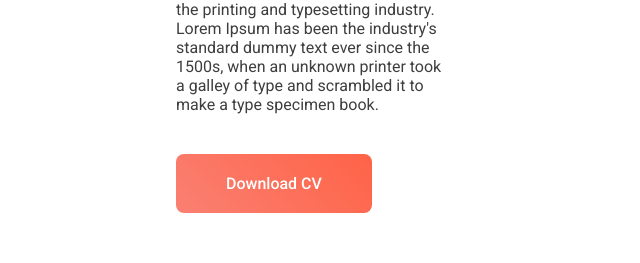
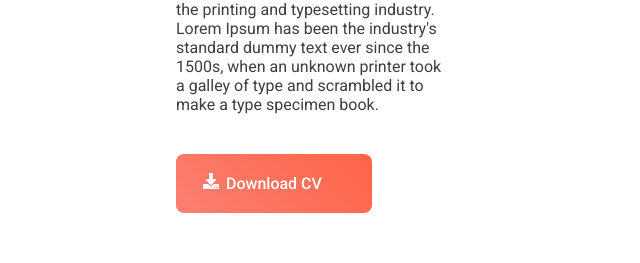
Before and after one commit to marufpbt/personal-website, a plain HTML site: page index.html in a window 1280 px wide. Shown: the part 813-1076 px from the top of the page, 629-1269 px from the left. Drawn offline with Linux system fonts and the light colour scheme.

Commit message:
donwload button added

```diff
--- a/index.html
+++ b/index.html
@@ -6,6 +6,7 @@
 	<title>Personal Website</title>
 	<!--css here-->
 	<link rel="stylesheet" href="style.css">
+	<link rel="stylesheet" href="https://pro.fontawesome.com/releases/v5.10.0/css/all.css" integrity="sha384-AYmEC3Yw5cVb3ZcuHtOA93w35dYTsvhLPVnYs9eStHfGJvOvKxVfELGroGkvsg+p" crossorigin="anonymous"/>
 </head>
 <body>
 	<!--header start-->
@@ -61,7 +62,10 @@
 							<p class="mt-40">
 								Lorem Ipsum is simply dummy text of the printing and typesetting industry. Lorem Ipsum has been the industry's standard dummy text ever since the 1500s, when an unknown printer took a galley of type and scrambled it to make a type specimen book.
 							</p>
-							<a href="#" class="btn mt-40 btn-style">Download CV</a>
+							<div class="download-wrapper">
+								<a href="#" class="btn mt-40 btn-style">Download CV</a>
+								<i class="fas fa-download"></i>
+							</div>
 						</div>
 					</div>
 
--- a/style.css
+++ b/style.css
@@ -255,3 +255,13 @@ ul li a{
 	width: 906px;
     height: 225px;
 }
+/*extra css*/
+.download-wrapper{
+	position: relative;
+}
+.download-wrapper i {
+    position: absolute;
+    top: 60%;
+    left: 10%;
+    color: #fff;
+}
```
